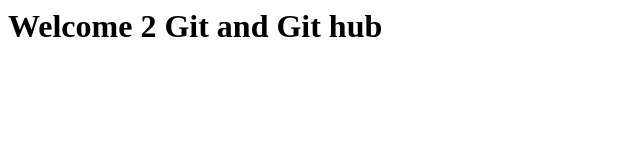
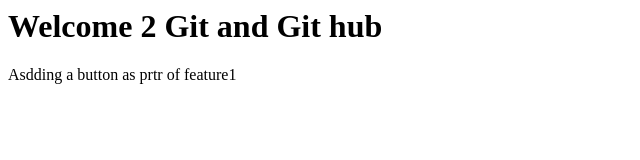
Before and after one commit to AparnaMani357/MylocalRepo, a plain HTML site: page index.html in a window 1280 px wide. Shown: the whole page, without its empty margins (0-640 px from the left). Drawn offline with Linux system fonts and the light colour scheme.

Commit message:
added button1

```diff
--- a/index.html
+++ b/index.html
@@ -1 +1,2 @@
 <h1>Welcome 2 Git and Git hub </h1>
+<p>Asdding a button as prtr of feature1</p>
```
